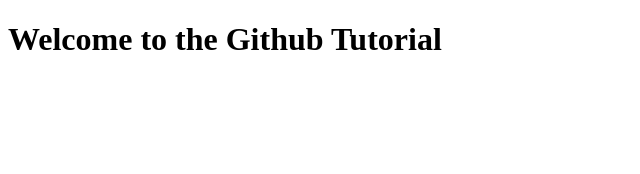
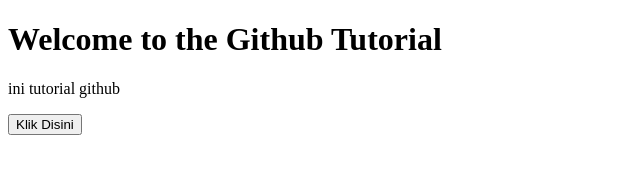
Before and after one commit to RIZWANSATRIAWAN/tutorial-github, a plain HTML site: page index.html in a window 1280 px wide. Shown: the whole page, without its empty margins (0-640 px from the left). Drawn offline with Linux system fonts and the light colour scheme.

Commit message:
Update file html dan tambah file css

```diff
--- a/index.html
+++ b/index.html
@@ -7,5 +7,7 @@
 </head>
 <body>
     <h1>Welcome to the Github Tutorial</h1>
+    <p>ini tutorial github</p>
+    <button>Klik Disini</button>
 </body>
 </html>
--- /dev/null
+++ b/style.css
@@ -0,0 +1,3 @@
+*{
+    padding: 20px;
+}
```
